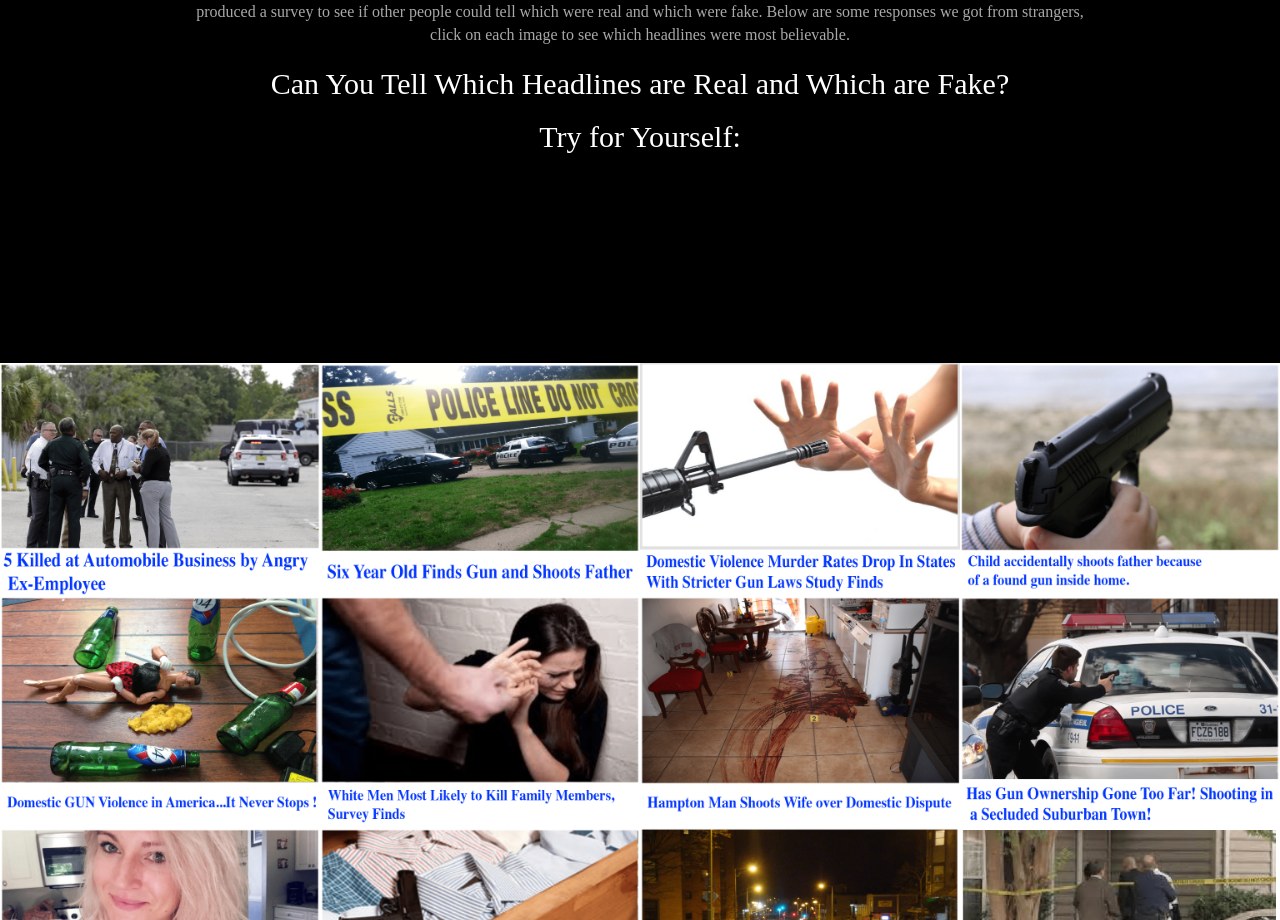
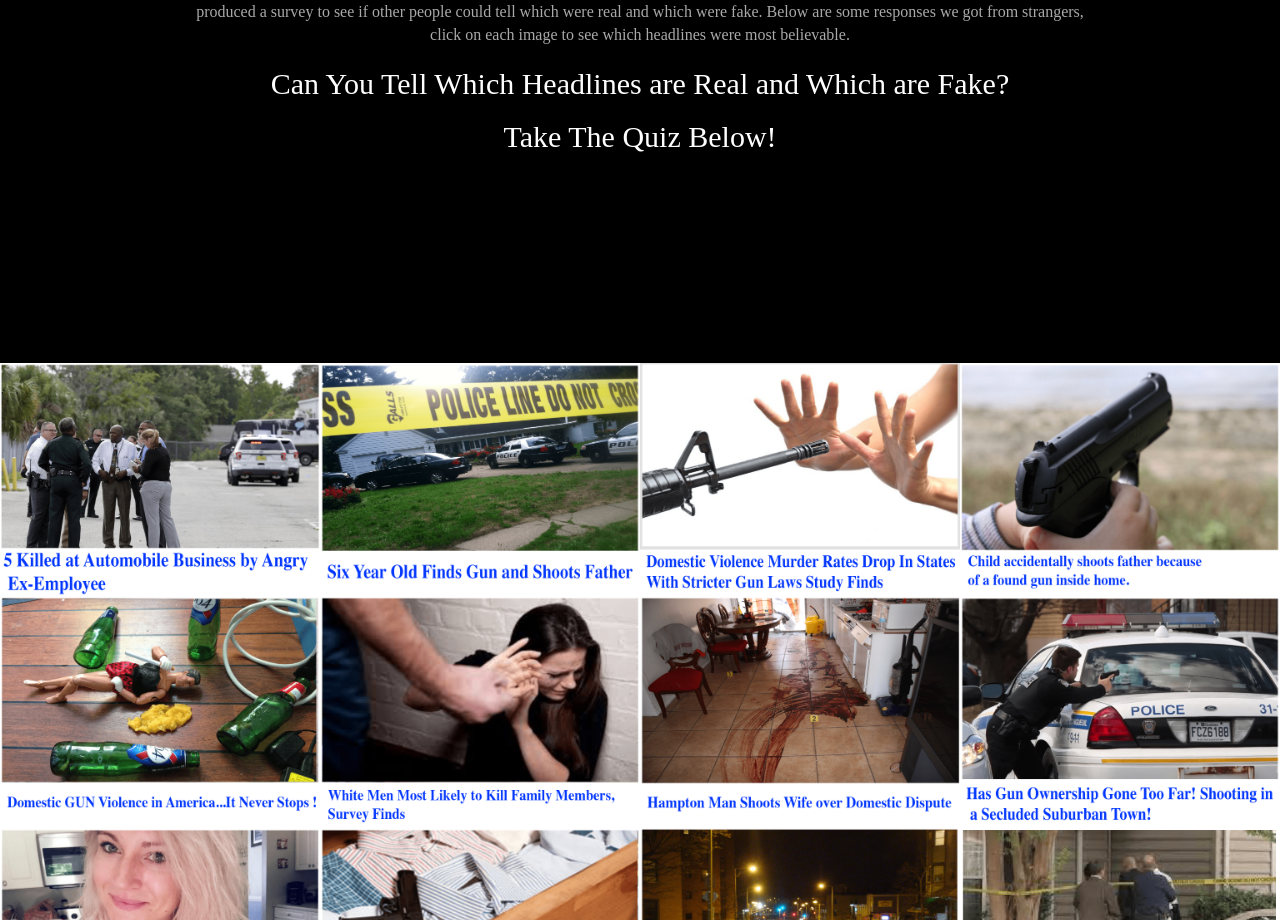
Before and after one commit to brandonpon96/Fake-News-Crowdsourcing, a plain HTML site: page index.html in a window 1280 px wide. Shown: the part 1445-2365 px from the top of the page. Drawn offline with nearby package versions, Linux system fonts and the light colour scheme; no server answers.

Commit message:
small ttype change

```diff
--- a/index.html
+++ b/index.html
@@ -38,7 +38,7 @@
           <p>Using Amazon Mechanical Turk we asked strangers to come up with a plausible News Headline for a shooting in their community accompanied with headline picture. We then combined the crowdsourced made up news headlines with real headlines of gun violence and produced a survey to see if other people could tell which were real and which were fake. Below are some responses we got from strangers, click on each image to see which headlines were most believable.</p>
 
           <h2>Can You Tell Which Headlines are Real and Which are Fake?</h2>
-              <h2>Try for Yourself:</h2>
+              <h2>Take The Quiz Below!</h2>
   </div>
 
 
```
